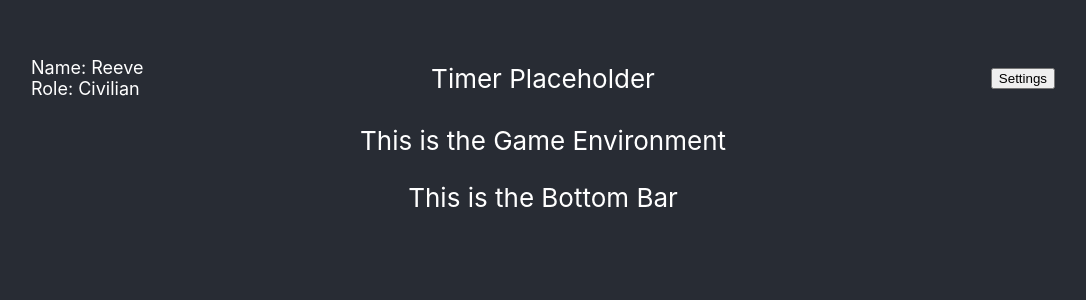
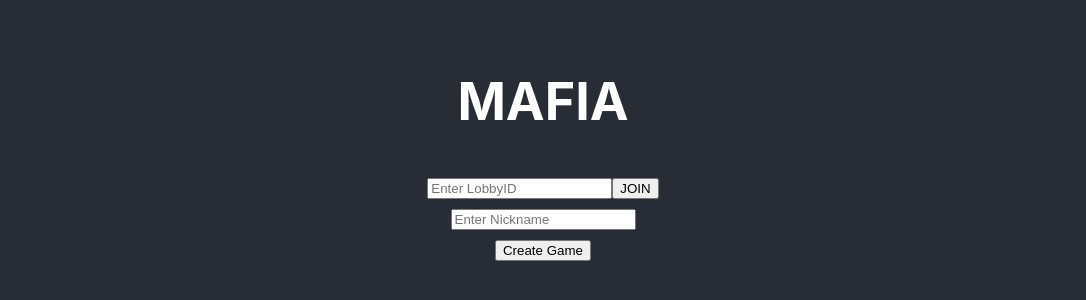
Before and after one commit to Mafia-Hands/Mafia, a React (Create React App) app in the folder frontend/: page / in a window 1280 px wide. Shown: the part 252-552 px from the top of the page, without its empty margins (97-1183 px from the left). Built offline with nearby package versions, Linux system fonts and the light colour scheme.

Commit message:
Change APP.js to test added components

```diff
--- a/frontend/src/App.js
+++ b/frontend/src/App.js
@@ -1,17 +1,17 @@
-import './App.css';
-import TopBar from './Components/TopBar';
-import GameEnv from './Components/GameEnv';
-import BottomBar from './Components/BottomBar';
+import './App.css'
+import CodeJoinBar from './Components/CodeJoinBar'
+import CreateGame from './Components/CreateGame'
+import NicknameBar from './Components/NicknameBar'
 
 function App() {
     return (
         <div className="App">
             <header className="App-header">
-                <div style={{ width: '80%' }}>
-                    <TopBar userName="Reeve" role="Civilian" />
-                    <GameEnv />
-
-                    <BottomBar />
+                <div style={{ width: '100%' }}>
+                    <h1>MAFIA</h1>
+                    <CodeJoinBar/>
+                    <NicknameBar />
+                    <CreateGame />
                 </div>
             </header>
         </div>
```
